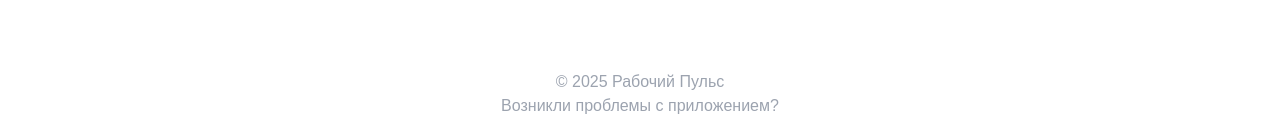
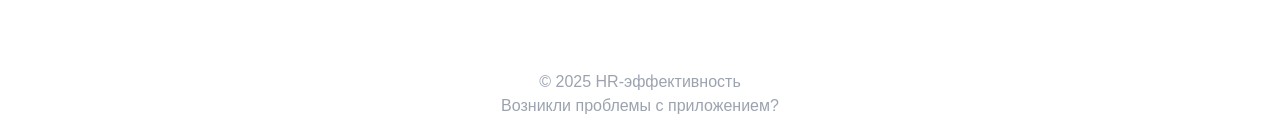
Before and after one commit to Belxz777/web-hr, a Next.js app: page /profile in a window 1280 px wide. Shown: the part 956-1087 px from the top of the page. Built offline with nearby package versions, Linux system fonts and the light colour scheme; no server answers.

Commit message:
smal changes

```diff
--- a/src/app/dashboard/department/page.tsx
+++ b/src/app/dashboard/department/page.tsx
@@ -236,7 +236,6 @@ export default function AnalyticsDashboard() {
           </div>
         </div>
       </div>
-
       <div className="px-4">
         <h2 className="text-xl font-bold text-foreground bg-card/80 backdrop-blur-sm rounded-xl p-4 border border-border shadow-sm">
           {getTitle()}
@@ -255,20 +254,22 @@ export default function AnalyticsDashboard() {
           <div className="text-primary bg-primary/10 border border-primary/20 p-6 rounded-xl text-center backdrop-blur-sm">
             <div className="font-medium">{error}</div>
           </div>
-        ) : dataInDay ? (
+        ) : dataInDay && selectedDep ? (
           <div className="space-y-6">
-            <div className="bg-card/95 backdrop-blur-sm rounded-xl p-6 border border-border shadow-lg">
+          <div className="bg-card/95 backdrop-blur-sm rounded-xl p-6 border border-border shadow-lg">
               <DepartmentStatsInDay data={dataInDay.department_stats} />
             </div>
+          <div className="bg-card/95 backdrop-blur-sm rounded-xl p-6 border border-border shadow-lg">
+              {dataInDayPer?.distribution && <TopFunctions data={dataInDayPer.distribution} />}
+            </div>
+
             <div className="bg-card/95 backdrop-blur-sm rounded-xl p-6 border border-border shadow-lg">
-               {dataInDayPer?.distribution && <Bytypes data={dataInDayPer.distribution} />}
+                {dataInDayPer?.distribution && <Bytypes data={dataInDayPer.distribution} />}
             </div>
             <div className="bg-card/95 backdrop-blur-sm rounded-xl p-6 border border-border shadow-lg">
               <EmployeeStats data={dataInDay.employee_stats} />
             </div>
-            <div className="bg-card/95 backdrop-blur-sm rounded-xl p-6 border border-border shadow-lg">
-              {dataInDayPer?.distribution && <TopFunctions data={dataInDayPer.distribution} />}
-            </div>
+
           </div>
         ) : (
           <div className="text-muted-foreground text-center py-12 bg-card/80 backdrop-blur-sm rounded-xl border border-border">
--- a/src/components/buildIn/UniversalFooter.tsx
+++ b/src/components/buildIn/UniversalFooter.tsx
@@ -3,7 +3,7 @@ import Link from "next/link";
 export default function UniversalFooter() {
   return (
     <footer className="footerAuthStyles pb-4">
-      <p>{`© ${new Date().getFullYear()} Рабочий Пульс `}</p>
+      <p>{`© ${new Date().getFullYear()} HR-эффективность `}</p>
       <Link href='/settings' className=' no-underline hover:underline' prefetch={false}>Возникли проблемы с приложением? </Link>
     </footer>
   )
```
